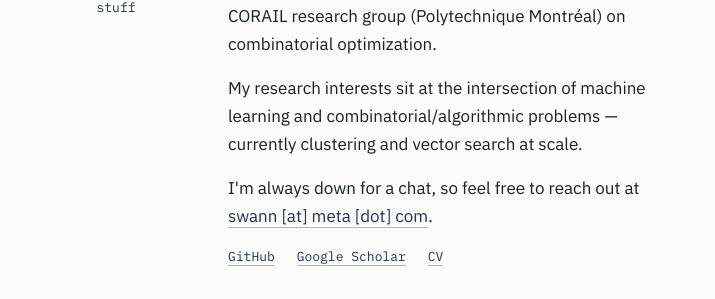
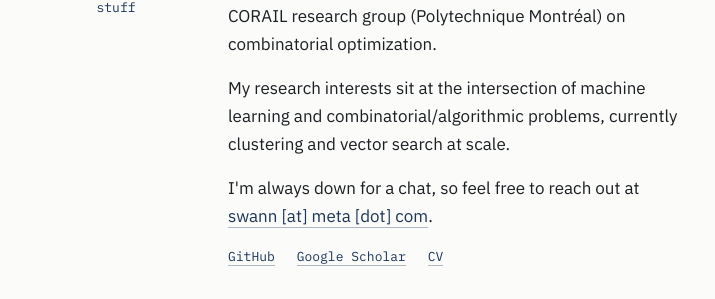
Before and after one commit to swannbessa/swannbessa.github.io, a Jekyll site: the page built from index.md, in a window 1280 px wide. Shown: the part 350-649 px from the top of the page, without its empty margins (282-997 px from the left). Built offline with Jekyll 4.4.1, drawn with Linux system fonts in a browser that asks for light colours.

Commit message:
Replace em dash with comma in homepage research-interests sentence

```diff
--- a/index.md
+++ b/index.md
@@ -13,7 +13,7 @@ title: Home
 
     <p>Before my PhD I completed an MSc in Advanced Computer Science at the University of Oxford, and the Cycle Ingénieur (MSc) at Ecole Polytechnique. I've interned at FAIR under Matthijs Douze and Hervé Jégou, and previously at the CORAIL research group (Polytechnique Montréal) on combinatorial optimization.</p>
 
-    <p>My research interests sit at the intersection of machine learning and combinatorial/algorithmic problems — currently clustering and vector search at scale.</p>
+    <p>My research interests sit at the intersection of machine learning and combinatorial/algorithmic problems, currently clustering and vector search at scale.</p>
 
     <p>I'm always down for a chat, so feel free to reach out at <a href="mailto:swann@meta.com">swann [at] meta [dot] com</a>.</p>
 
```
